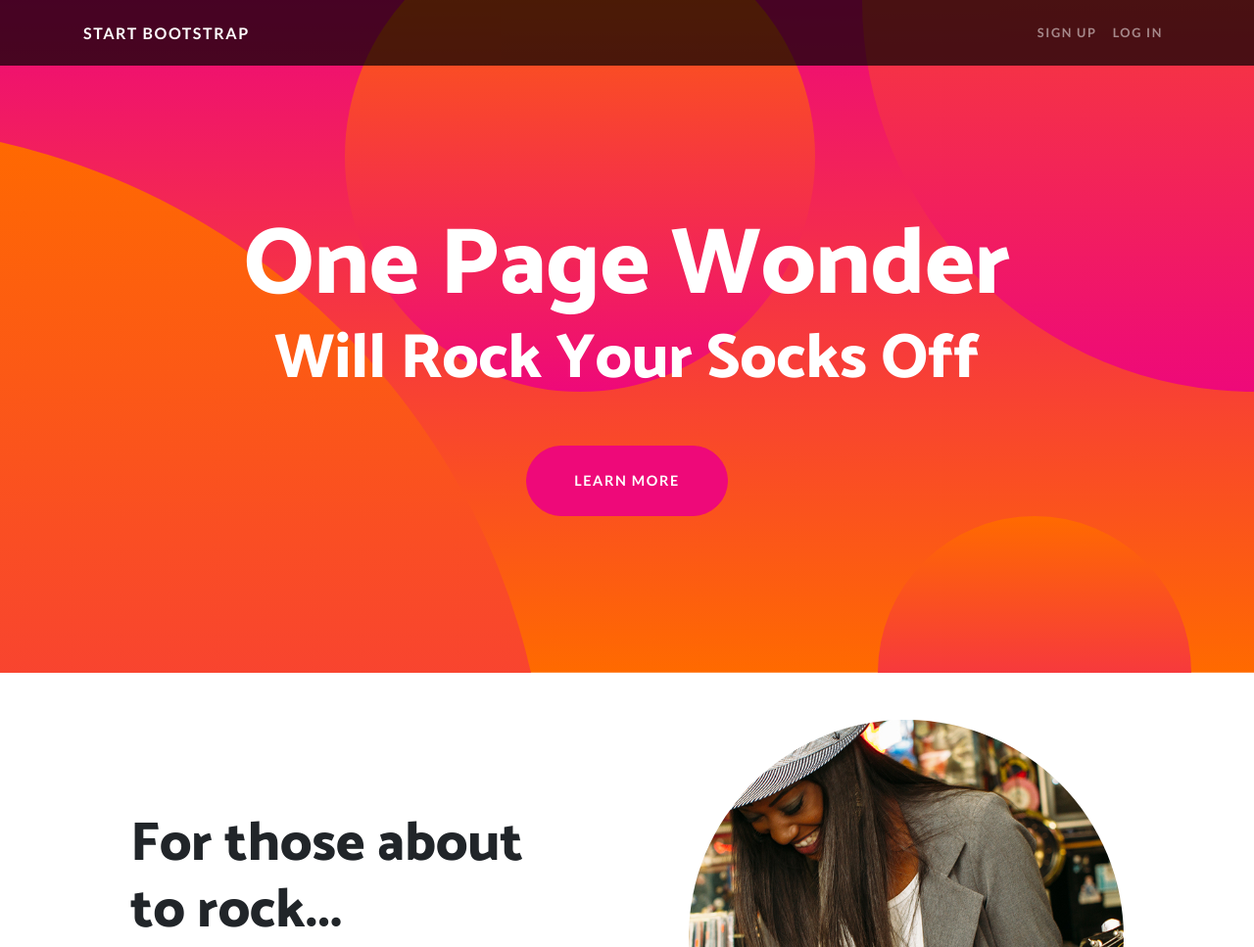
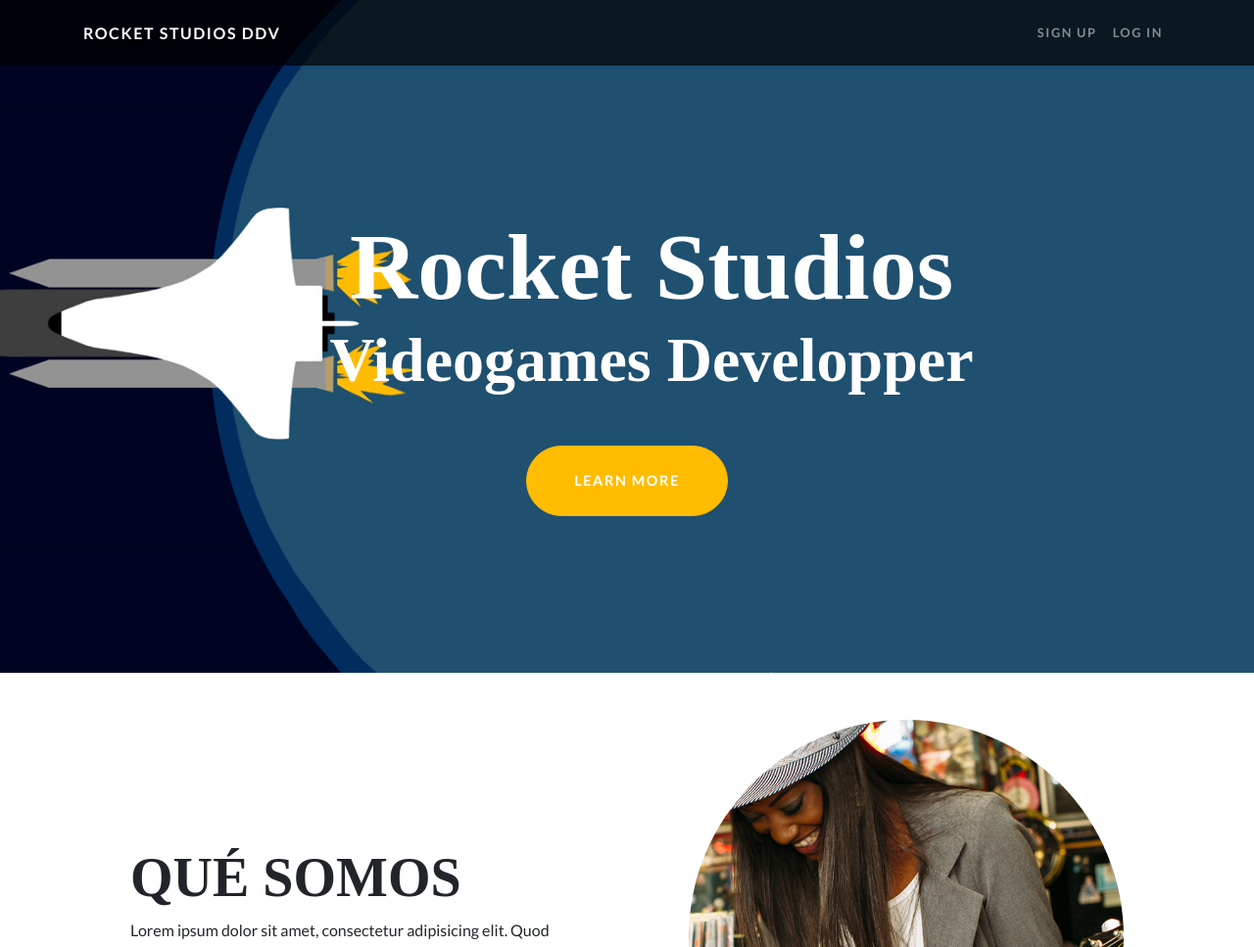
Before and after one commit to RocketStudiosDDV/RocketstudiosDDV.github.io, a website: page index.html in a window 1280 px wide. Shown: the top 967 px of the page at 98% size. Drawn offline with Linux system fonts and the light colour scheme.

Commit message:
cambios basicos iniciales

```diff
--- a/css/one-page-wonder.css
+++ b/css/one-page-wonder.css
@@ -14,7 +14,7 @@ h3,
 h4,
 h5,
 h6 {
-  font-family: 'Catamaran';
+  font-family: 'Playfair+Display';
   font-weight: 800 !important;
 }
 
@@ -59,7 +59,7 @@ header.masthead {
   overflow: hidden;
   padding-top: calc(7rem + 72px);
   padding-bottom: 7rem;
-  background: linear-gradient(0deg, #ff6a00 0%, #ee0979 100%);
+  background-image: url("../img/fondo2.jpg");
   background-repeat: no-repeat;
   background-position: center center;
   background-attachment: scroll;
@@ -120,29 +120,31 @@ header.masthead .bg-circle-4 {
     padding-bottom: 10rem;
   }
   header.masthead .masthead-content .masthead-heading {
+    text-indent: 50px;
     font-size: 6rem;
   }
   header.masthead .masthead-content .masthead-subheading {
+    text-indent: 50px;
     font-size: 4rem;
   }
 }
 
 .bg-primary {
-  background-color: #ee0979 !important;
+  background-color: #ffbc01 !important;
 }
 
 .btn-primary {
-  background-color: #ee0979;
-  border-color: #ee0979;
+  background-color: #ffbc01;
+  border-color: #ffbc01;
 }
 
 .btn-primary:active, .btn-primary:focus, .btn-primary:hover {
-  background-color: #bd0760 !important;
-  border-color: #bd0760 !important;
+  background-color: #ffa800 !important;
+  border-color: #ffa800 !important;
 }
 
 .btn-primary:focus {
-  box-shadow: 0 0 0 0.2rem rgba(238, 9, 121, 0.5);
+  box-shadow: 0 0 0 0.2rem rgba(255, 216, 0, 0.5);
 }
 
 .btn-secondary {
--- a/index.html
+++ b/index.html
@@ -8,7 +8,7 @@
   <meta name="description" content="">
   <meta name="author" content="">
 
-  <title>One Page Wonder - Start Bootstrap Template</title>
+  <title>Rocket Studios</title>
 
   <!-- Bootstrap core CSS -->
   <link href="vendor/bootstrap/css/bootstrap.min.css" rel="stylesheet">
@@ -16,18 +16,19 @@
   <!-- Custom fonts for this template -->
   <link href="https://fonts.googleapis.com/css?family=Catamaran:100,200,300,400,500,600,700,800,900" rel="stylesheet">
   <link href="https://fonts.googleapis.com/css?family=Lato:100,100i,300,300i,400,400i,700,700i,900,900i" rel="stylesheet">
+  <link href="https://fonts.googleapis.com/css2?family=Playfair+Display:wght@600;800&family=Roboto&display=swap" rel="stylesheet">
 
   <!-- Custom styles for this template -->
-  <link href="css/one-page-wonder.min.css" rel="stylesheet">
+  <link href="css/one-page-wonder.css" rel="stylesheet">
 
 </head>
 
 <body>
 
-  <!-- Navigation -->
+  <!-- BARRA NAVEGACION -->
   <nav class="navbar navbar-expand-lg navbar-dark navbar-custom fixed-top">
     <div class="container">
-      <a class="navbar-brand" href="#">Start Bootstrap</a>
+      <a class="navbar-brand" href="#">Rocket Studios DDV</a>
       <button class="navbar-toggler" type="button" data-toggle="collapse" data-target="#navbarResponsive" aria-controls="navbarResponsive" aria-expanded="false" aria-label="Toggle navigation">
         <span class="navbar-toggler-icon"></span>
       </button>
@@ -47,15 +48,16 @@
   <header class="masthead text-center text-white">
     <div class="masthead-content">
       <div class="container">
-        <h1 class="masthead-heading mb-0">One Page Wonder</h1>
-        <h2 class="masthead-subheading mb-0">Will Rock Your Socks Off</h2>
+        <h1 class="masthead-heading mb-0">Rocket Studios</h1>
+        <h3 class="masthead-subheading mb-0">Videogames Developper</h3>
         <a href="#" class="btn btn-primary btn-xl rounded-pill mt-5">Learn More</a>
       </div>
     </div>
-    <div class="bg-circle-1 bg-circle"></div>
-    <div class="bg-circle-2 bg-circle"></div>
-    <div class="bg-circle-3 bg-circle"></div>
-    <div class="bg-circle-4 bg-circle"></div>
+    <!-- CIRCULOS DEL FONDO-->
+    <!--<div class="bg-circle-1 bg-circle"></div>-->
+    <!--<div class="bg-circle-2 bg-circle"></div>-->
+    <!--<div class="bg-circle-3 bg-circle"></div>-->
+    <!--<div class="bg-circle-4 bg-circle"></div>-->
   </header>
 
   <section>
@@ -68,7 +70,7 @@
         </div>
         <div class="col-lg-6 order-lg-1">
           <div class="p-5">
-            <h2 class="display-4">For those about to rock...</h2>
+              <h2 class="display-4">QUÉ SOMOS</h2>
             <p>Lorem ipsum dolor sit amet, consectetur adipisicing elit. Quod aliquid, mollitia odio veniam sit iste esse assumenda amet aperiam exercitationem, ea animi blanditiis recusandae! Ratione voluptatum molestiae adipisci, beatae obcaecati.</p>
           </div>
         </div>
```
Also changed, not shown: css/one-page-wonder.min.css (deleted), img/Fondo2.jpg (added), img/fondo.jpg (added).
